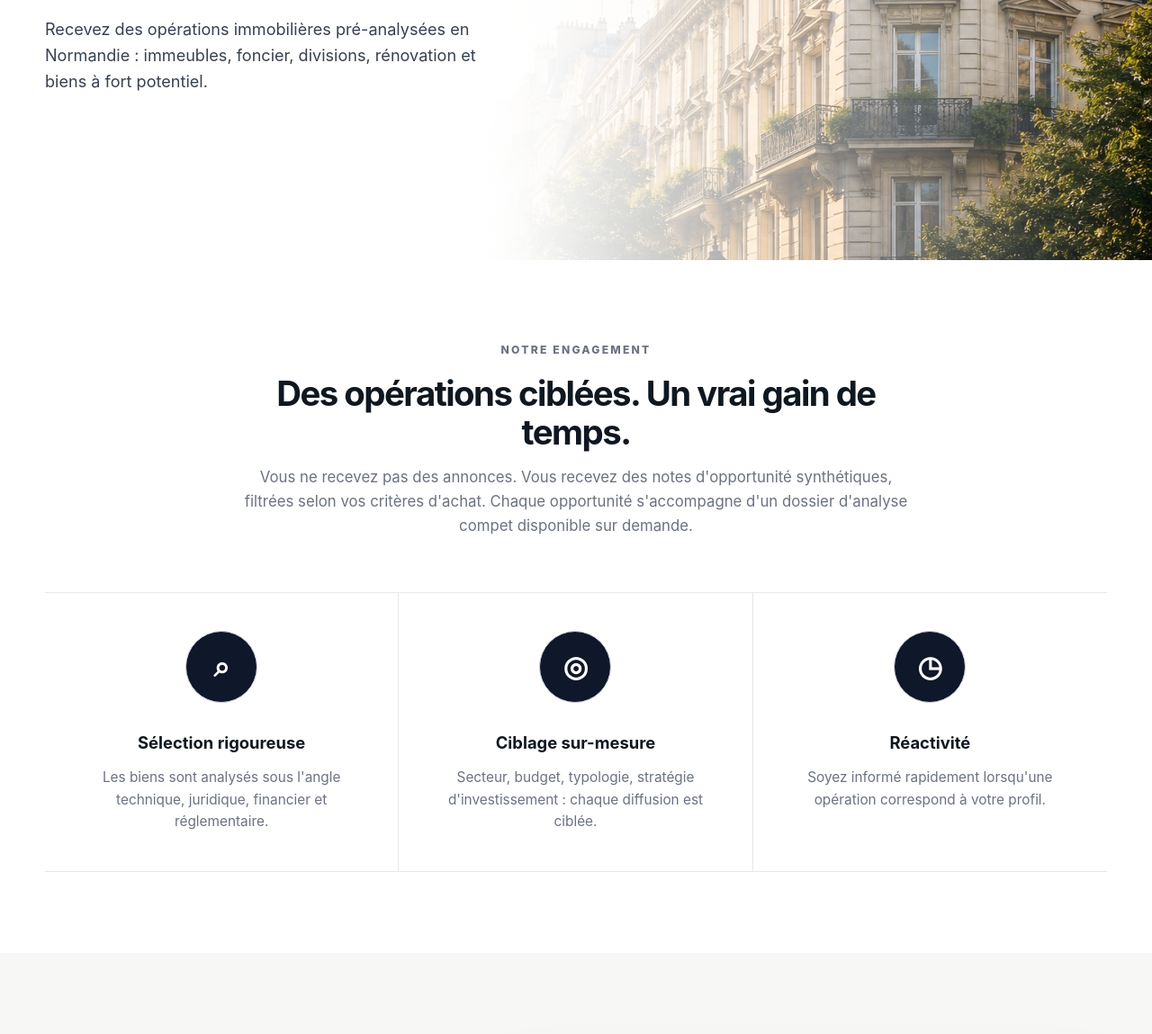
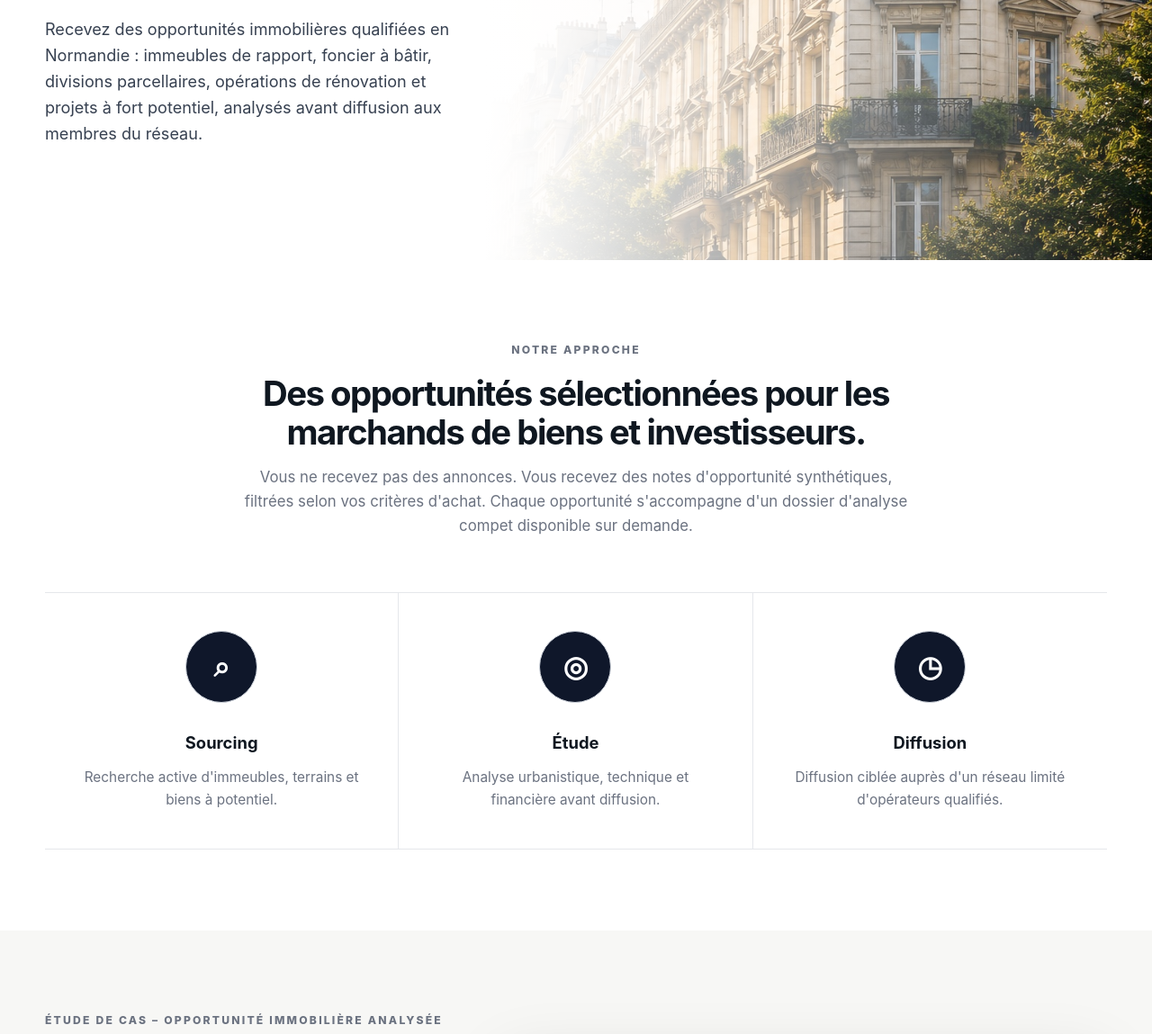
Before and after one commit to benjaminfroc-spec/deals-normandie, a website: page index.html in a window 1280 px wide. Shown: the part 516-1665 px from the top of the page at 90% size. Drawn offline with Linux system fonts and the light colour scheme.

Commit message:
v1.4 modifs mineures référencement

```diff
--- a/index.html
+++ b/index.html
@@ -4,10 +4,10 @@
   <meta charset="UTF-8" />
   <meta name="viewport" content="width=device-width, initial-scale=1.0" />
 
-  <title>Deals Normandie | Opportunités immobilières pour marchands de biens</title>
+  <title>Deals Normandie | Opportunités immobilières pour marchands de biens et investisseurs</title>
 
-  <meta name="description" content="Recevez gratuitement des opportunités immobilières qualifiées en Normandie : immeubles, divisions, foncier, rénovation, marchand de biens et investissement immobilier." />
-
+  <meta name="description" content="Rejoignez un réseau privé de marchands de biens et d'investisseurs en Normandie. Recevez des opportunités immobilières qualifiées : immeubles, foncier, divisions, rénovation et opérations à fort potentiel.">
+  <link rel="canonical" href="https://deals-normandie.fr/">
   <link rel="stylesheet" href="assets/css/main.css">
   <link rel="stylesheet" href="assets/css/responsive.css">
 </head>
@@ -66,8 +66,9 @@
           <h1>OPPORTUNITÉS POUR MARCHANDS DE BIENS ET INVESTISSEURS</h1>
 
           <p>
-            Recevez des opérations immobilières pré-analysées en Normandie :
-            immeubles, foncier, divisions, rénovation et biens à fort potentiel.
+            Recevez des opportunités immobilières qualifiées en Normandie : immeubles de rapport,
+            foncier à bâtir, divisions parcellaires, opérations de rénovation et projets
+            à fort potentiel, analysés avant diffusion aux membres du réseau.
           </p>
 
 
@@ -78,8 +79,8 @@
     <section id="approche">
       <div class="container">
         <div class="section-title">
-          <div class="eyebrow">Notre engagement</div>
-          <h2>Des opérations ciblées. Un vrai gain de temps.</h2>
+          <div class="eyebrow">Notre approche</div>
+          <h2>Des opportunités sélectionnées pour les marchands de biens et investisseurs.</h2>
           <p>
             Vous ne recevez pas des annonces. Vous recevez des notes d'opportunité synthétiques,
             filtrées selon vos critères d'achat. Chaque opportunité s'accompagne d'un dossier d'analyse compet disponible sur demande.
@@ -89,27 +90,25 @@
         <div class="features">
           <div class="feature">
             <div class="icon">⌕</div>
-            <h3>Sélection rigoureuse</h3>
+            <h3>Sourcing</h3>
             <p>
-              Les biens sont analysés sous l'angle technique, juridique, financier
-              et réglementaire.
+              Recherche active d'immeubles, terrains et biens à potentiel.
             </p>
           </div>
 
           <div class="feature">
             <div class="icon">◎</div>
-            <h3>Ciblage sur-mesure</h3>
+            <h3>Étude</h3>
             <p>
-              Secteur, budget, typologie, stratégie d'investissement :
-              chaque diffusion est ciblée.
+              Analyse urbanistique, technique et financière avant diffusion.
             </p>
           </div>
 
           <div class="feature">
             <div class="icon">◷</div>
-            <h3>Réactivité</h3>
+            <h3>Diffusion</h3>
             <p>
-              Soyez informé rapidement lorsqu'une opération correspond à votre profil.
+              Diffusion ciblée auprès d'un réseau limité d'opérateurs qualifiés.
             </p>
           </div>
         </div>
@@ -119,7 +118,7 @@
     <section id="exemple" class="deal-section">
       <div class="container deal-grid">
         <div class="deal-data">
-          <div class="eyebrow">Exemple d'opération analysée et disponible</div>
+          <div class="eyebrow">ÉTUDE DE CAS – OPPORTUNITÉ IMMOBILIÈRE ANALYSÉE</div>
           <h2>Maison de ville avec terrain à détacher</h2>
 
           <div class="stats">
@@ -148,6 +147,8 @@
             </ul>
           </div>
         </div>
+
+
       </div>
     </section>
 
```
